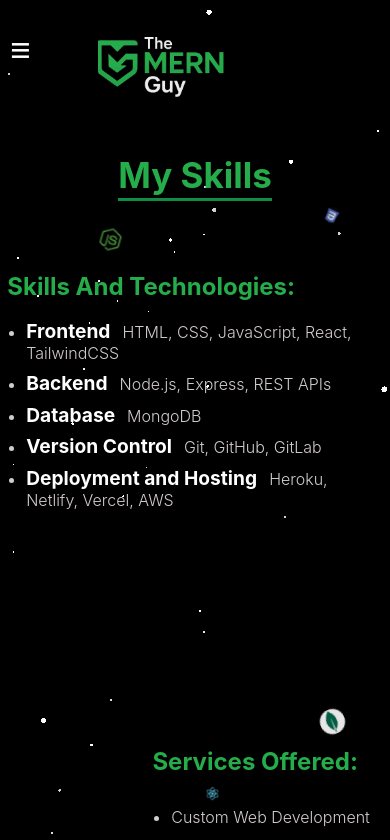
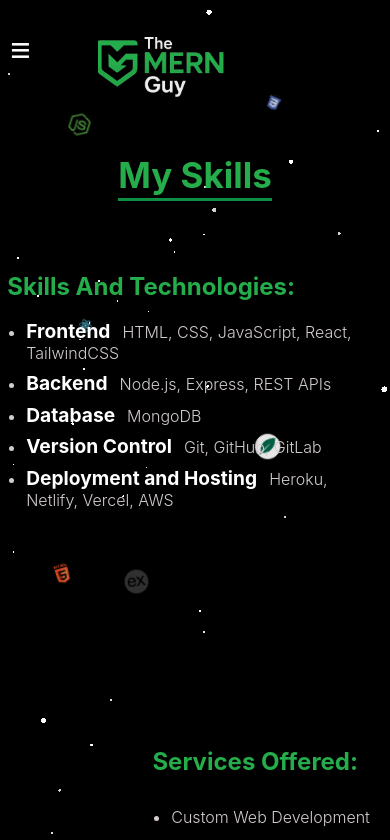
Before and after one commit to hussaintmg/Portfolio-React, a React (Create React App) app: page /skills in a window 390 px wide. Shown: the top 840 px of the page. Built offline with nearby package versions, Linux system fonts and the light colour scheme.

Commit message:
Update Skills.jsx

```diff
--- a/src/Pages/Skills/Skills.jsx
+++ b/src/Pages/Skills/Skills.jsx
@@ -69,14 +69,20 @@
   // Generate random positions
   const generatePositions = useCallback((count) => {
     const newPositions = [];
+
+    const isSmallScreen = window.innerWidth < 768;
+
+    const topRange = isSmallScreen ? [10, 80] : [20, 130];
+    const leftRange = isSmallScreen ? [5, 70] : [10, 85];
+
     for (let i = 0; i < count; i++) {
       let valid = false;
       let attempt = 0;
       let pos = null;
       while (!valid && attempt < 100) {
         pos = {
-          top: randomPercent(20, 130),
-          left: randomPercent(10, 85),
+          top: randomPercent(topRange[0], topRange[1]),
+          left: randomPercent(leftRange[0], leftRange[1]),
         };
         valid = isFarEnough(pos, newPositions);
         attempt++;
@@ -224,11 +230,11 @@
                     transition={{ duration: 0.3 }}
                   >
                     {activeService ? (
-                      <DynamicFaIcon iconName={activeService.icon} size={60} />
+                      <DynamicFaIcon iconName={activeService.icon} size={window.innerWidth < 768 ? 40 : 60} />
                     ) : (
                       <DynamicFaIcon
                         iconName={services[randomIndex].icon}
-                        size={60}
+                        size={window.innerWidth < 768 ? 40 : 60}
                       />
                     )}
                   </motion.div>
```
